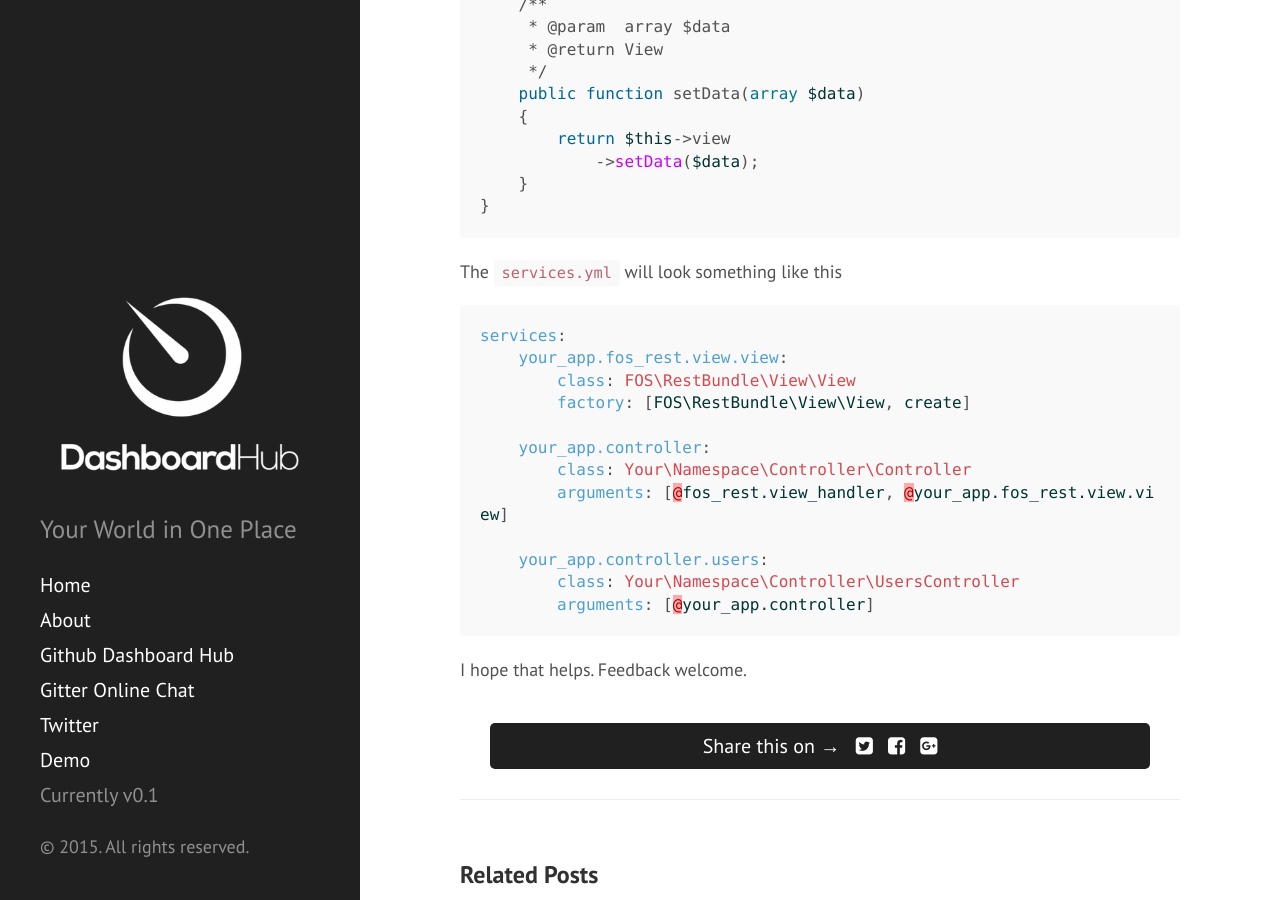
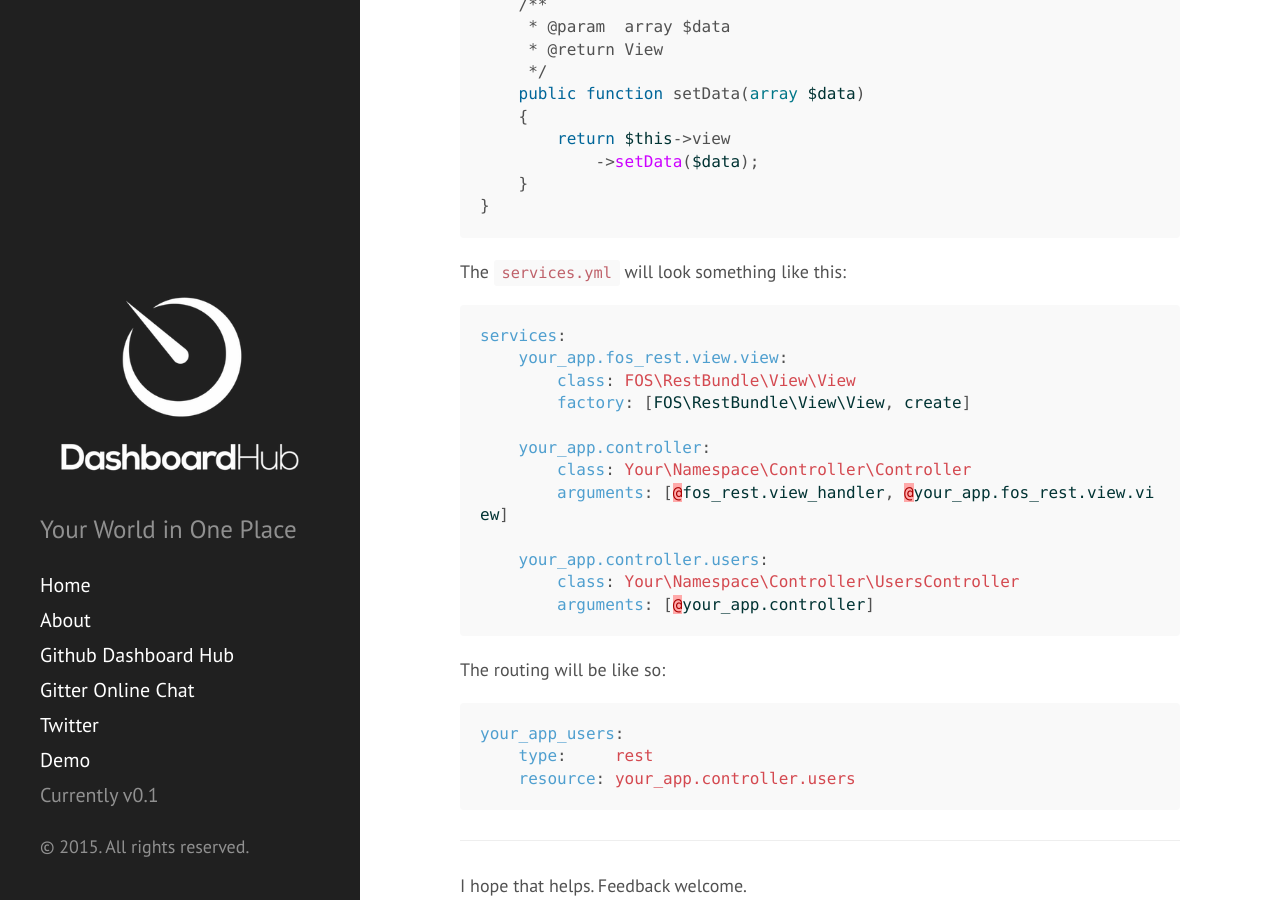
Before and after one commit to DashboardHub/Blog, a Jekyll site: the page built from _posts/2015-09-26-symfony-controller-not-extending-fosrest-bundle.md, in a window 1280 px wide and 900 px high, scrolled down 2620 px. Built offline with Jekyll 4.4.1, drawn with Linux system fonts in a browser that asks for light colours; nearby versions of some CDN libraries; Markdown is read by kramdown in place of the engine named in the settings; a script that is not in the unit is left out; comment, search, counter and statistics services are not loaded.

Commit message:
Routing example added to Symfony Controller blog post

````diff
--- a/_posts/2015-09-26-symfony-controller-not-extending-fosrest-bundle.md
+++ b/_posts/2015-09-26-symfony-controller-not-extending-fosrest-bundle.md
@@ -118,7 +118,7 @@ class Controller
 }
 ```
 
-The `services.yml` will look something like this
+The `services.yml` will look something like this:
 
 ```yaml
 services:
@@ -135,4 +135,14 @@ services:
         arguments: [@your_app.controller]
 ```
 
+The routing will be like so:
+
+```yaml
+your_app_users:
+    type:     rest
+    resource: your_app.controller.users
+```
+
+---
+
 I hope that helps. Feedback welcome.
````
